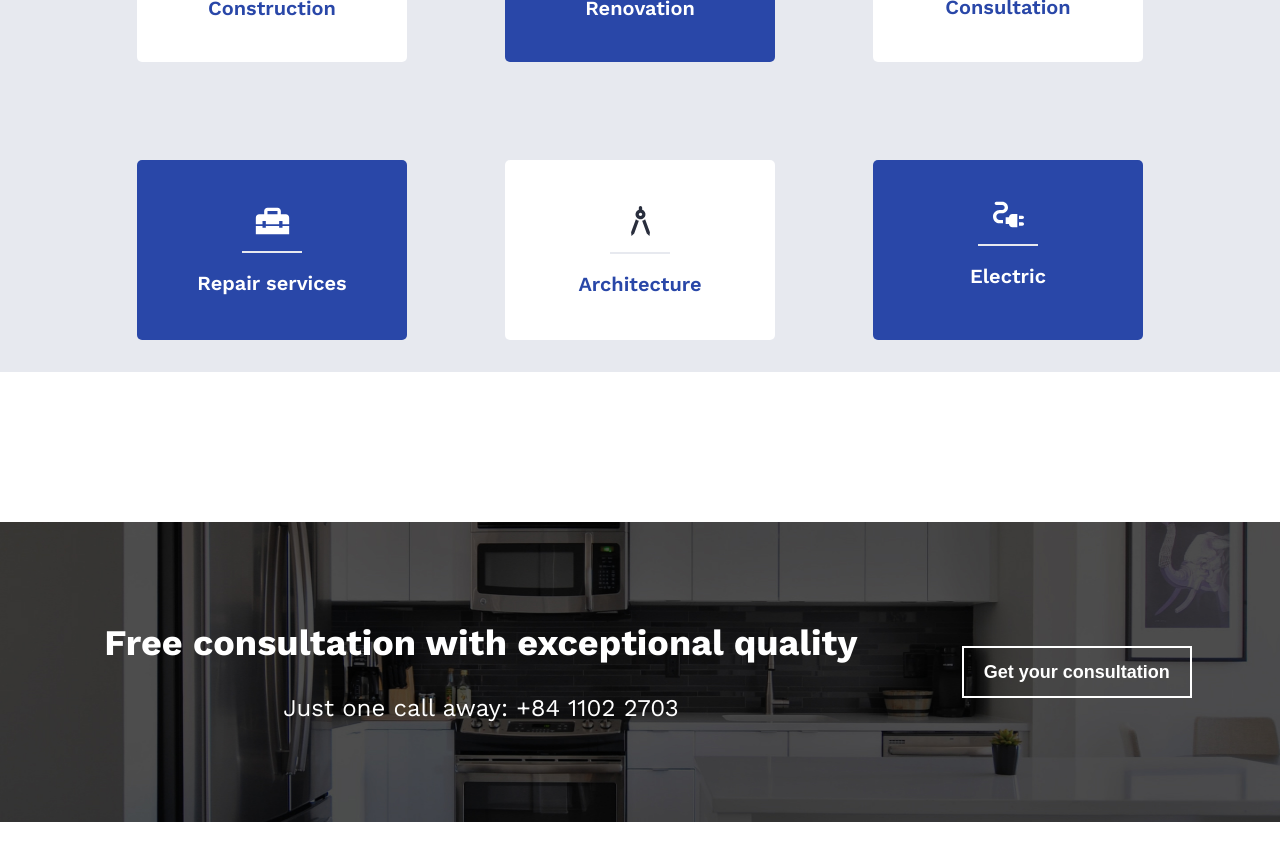
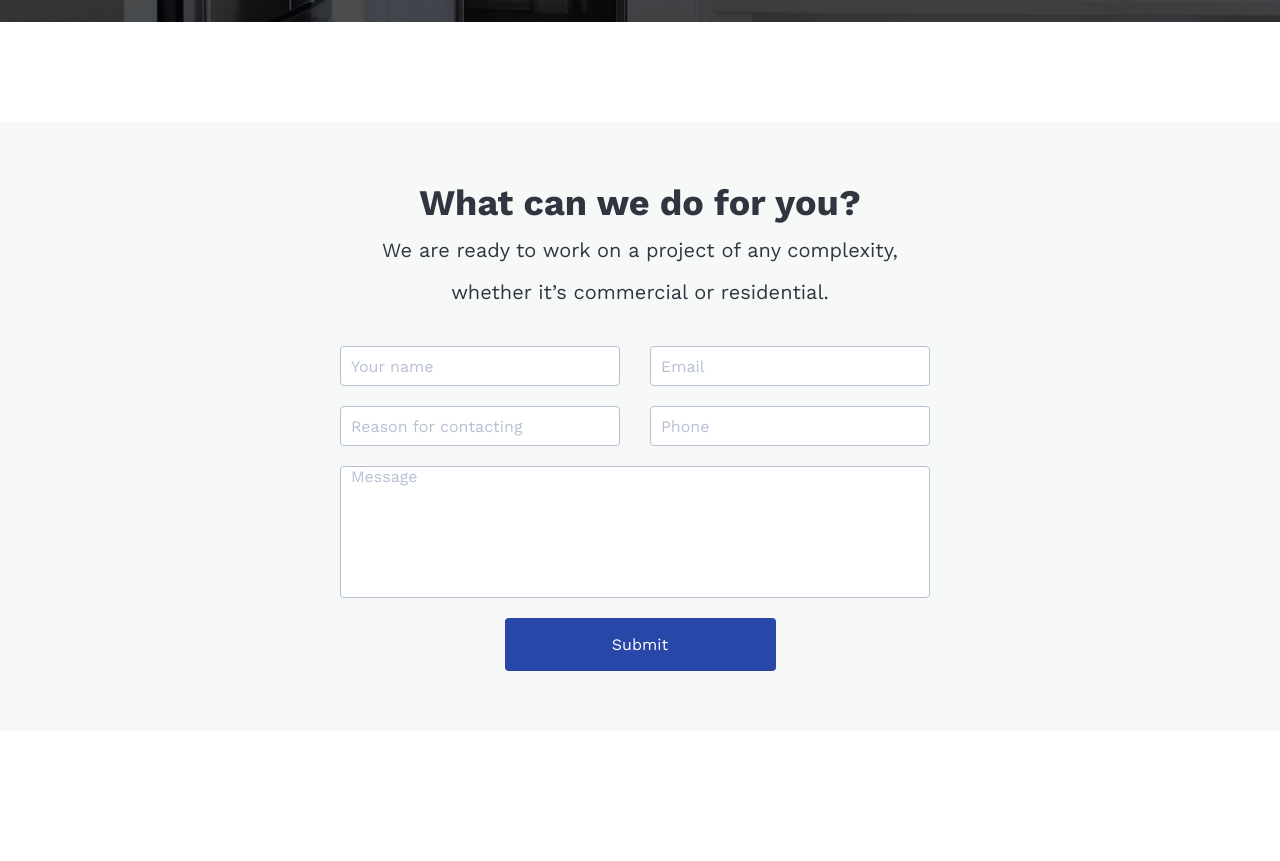
Before and after one commit to TheAlmightyMight/Next-JS-Landing-Page, a Next.js app: page / in a window 1280 px wide. Shown: the part 2240-3101 px from the top of the page. Built offline with nearby package versions, Linux system fonts and the light colour scheme.

Commit message:
feat: finished responsive reach-out section

```diff
--- a/src/app/page.tsx
+++ b/src/app/page.tsx
@@ -4,16 +4,18 @@ import { About } from '@/components/sections/about/About'
 import { Services } from '@/components/sections/services/Services'
 import { Experience } from '@/components/sections/experience/Experience'
 import { Consultation } from '@/components/sections/consultation/Consultation'
+import { ReachOut } from '@/components/sections/reach-out/ReachOut'
 
 export default function Home() {
 	return (
 		<main>
 			<Introduction />
 			<Reputation />
-			<About />
+			{/* <About /> */}
 			<Services />
 			{/* <Experience /> */}
 			<Consultation />
+			<ReachOut />
 		</main>
 	)
 }
--- /dev/null
+++ b/src/components/sections/reach-out/ReachOut.tsx
@@ -0,0 +1,56 @@
+import React from 'react'
+
+export const ReachOut: React.FC = () => {
+	return (
+		<section className='contacts'>
+			<div className='contacts__wrapper'>
+				<form className='contacts__form'>
+					<fieldset className='contacts__form-wrapper'>
+						<legend className='contacts__info'>
+							What can we do for you? <br></br>
+							<span className='contacts__info-subtitle'>
+								We are ready to work on a project of any complexity, whether
+								it’s commercial or residential.
+							</span>
+						</legend>
+
+						<input
+							placeholder='Your name'
+							type='text'
+							className='contacts__form-input'
+						/>
+						<input
+							type='email'
+							className='contacts__form-input'
+							placeholder='Email'
+						/>
+						<input
+							placeholder='Reason for contacting'
+							type='text'
+							className='contacts__form-input'
+						/>
+						<input
+							placeholder='Phone'
+							type='tel'
+							className='contacts__form-input'
+						/>
+
+						<textarea
+							name=''
+							id=''
+							className='contacts__form-text-area'
+							placeholder='Message'
+						></textarea>
+
+						<button
+							className='contacts__btn'
+							type='submit'
+						>
+							Submit
+						</button>
+					</fieldset>
+				</form>
+			</div>
+		</section>
+	)
+}
--- a/src/sass/base/_reset.scss
+++ b/src/sass/base/_reset.scss
@@ -117,5 +117,5 @@ a {
 
 main {
 	margin-top: 80px;
-	min-height: 1000vh;
+	min-height: 600vh;
 }
--- a/src/sass/sections/_reach-out.scss
+++ b/src/sass/sections/_reach-out.scss
@@ -0,0 +1,111 @@
+@use '../base/typography' as *;
+@use '../utils/variables' as *;
+
+.contacts {
+	margin-top: 100px;
+	margin-top: 100px;
+}
+.contacts__wrapper {
+	padding-block: 60px;
+	max-width: 1440px;
+	margin: auto;
+	background-color: $color-50;
+}
+.contacts__info {
+	text-align: center;
+	@include heading(4);
+}
+.contacts__info-subtitle {
+	@include body('medium');
+}
+.contacts__form {
+	display: flex;
+	flex-direction: column;
+	justify-content: center;
+	align-items: center;
+}
+.contacts__form-wrapper {
+	display: grid;
+	grid-template-columns: 1fr 1fr;
+	grid-template-rows: 5fr;
+	gap: 20px;
+	max-width: 600px;
+
+	@media (max-width: 660px) {
+		display: flex;
+		flex-direction: column;
+		justify-content: center;
+		align-items: center;
+
+		& > .contacts__form-text-area {
+			width: 280px;
+		}
+
+		& > .contacts__info {
+			padding: 0 1.5rem;
+		}
+	}
+}
+.contacts__info {
+	margin-bottom: 38px;
+}
+.contacts__form-input {
+	font: inherit;
+
+	width: 280px;
+	height: 40px;
+
+	border: 1px solid $color-300;
+	border-radius: 4px;
+
+	&::placeholder {
+		color: $color-300;
+		padding-left: 8px;
+	}
+
+	&:focus-visible {
+		border: 1px solid $color-300;
+		border-radius: 4px;
+		outline: none;
+	}
+}
+.contacts__form-text-area {
+	resize: none;
+	border: 1px solid $color-300;
+	border-radius: 4px;
+
+	max-width: 590px;
+	height: 132px;
+
+	font: inherit;
+
+	grid-area: 3 / 1 / 4 / 3;
+
+	&::placeholder {
+		color: $color-300;
+		padding-left: 8px;
+	}
+
+	&:focus-visible {
+		border: 1px solid $color-300;
+		border-radius: 4px;
+		outline: none;
+	}
+}
+.contacts__btn {
+	height: 53px;
+	width: 271px;
+
+	background-color: $color-primary;
+	color: $color-white;
+
+	font-weight: 600;
+	font-size: 18px;
+
+	font: inherit;
+
+	border-radius: 4px;
+	grid-column: 1 / span 2;
+
+	justify-self: center;
+}
```
